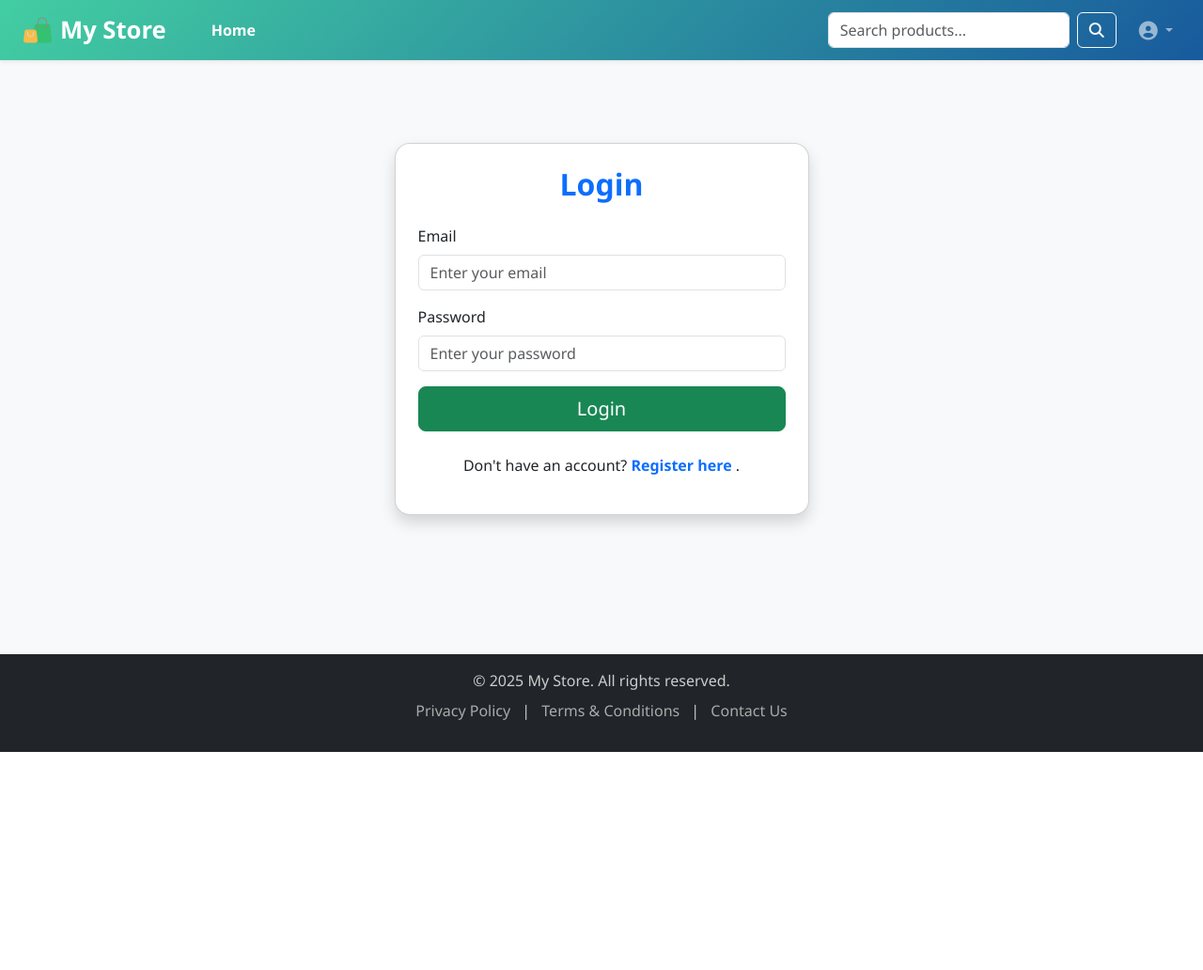
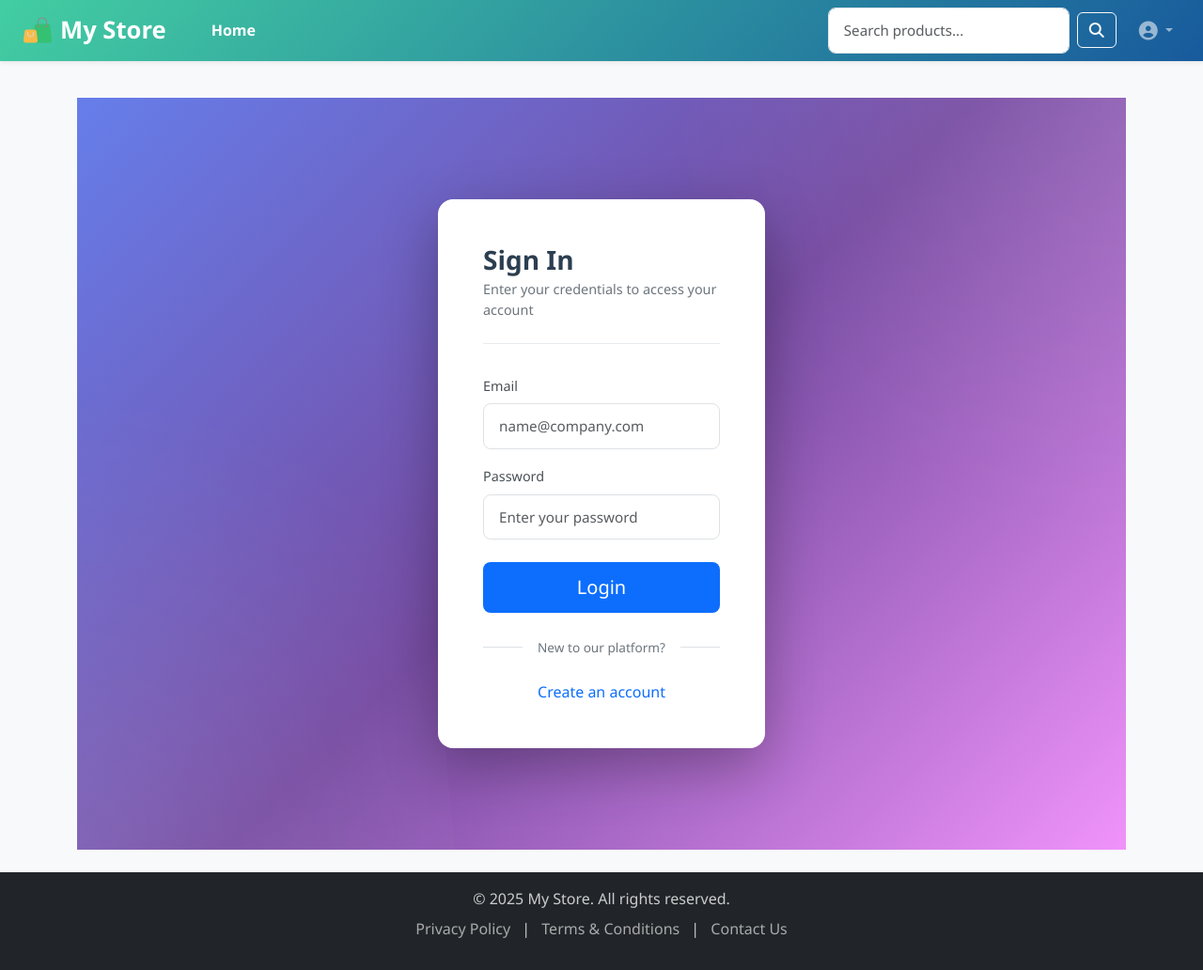
Before and after one commit to ParthibPal/E-commerce, a Flask app: page /login in a window 1280 px wide. Shown: the whole page at 94% size. Before the commit the page ends 800 px from the top, so only its background shows below. Run offline with Flask 3, Linux system fonts and the light colour scheme; some libraries are stand-ins or nearby versions.

Commit message:
login screen: update

```diff
--- a/app.py
+++ b/app.py
@@ -80,6 +80,11 @@
     return decorated
 
 # ------------------ Routes ------------------
+@app.route("/healthz")
+def health_check():
+    return "OK", 200
+
+
 @app.route('/')
 def home():
     products = list(mongo.db.products.find())
--- a/templates/login.html
+++ b/templates/login.html
@@ -2,16 +2,195 @@
 {% block title %}Login{% endblock %}
 
 {% block content %}
-<div class="container py-5">
+<style>
+  @keyframes fadeIn {
+    from {
+      opacity: 0;
+      transform: translateY(20px);
+    }
+    to {
+      opacity: 1;
+      transform: translateY(0);
+    }
+  }
+
+  .login-container {
+    min-height: 100vh;
+    width: 100%;
+    background: linear-gradient(135deg, #667eea 0%, #764ba2 50%, #f093fb 100%);
+    display: flex;
+    align-items: center;
+    padding: 2rem 0;
+    position: relative;
+    overflow: hidden;
+  }
+
+  .login-container::before {
+    content: '';
+    position: absolute;
+    top: -50%;
+    right: -50%;
+    width: 100%;
+    height: 100%;
+    background: radial-gradient(circle, rgba(255,255,255,0.1) 0%, transparent 70%);
+    animation: rotate 20s linear infinite;
+  }
+
+  .login-container::after {
+    content: '';
+    position: absolute;
+    bottom: -50%;
+    left: -50%;
+    width: 100%;
+    height: 100%;
+    background: radial-gradient(circle, rgba(255,255,255,0.1) 0%, transparent 70%);
+    animation: rotate 25s linear infinite reverse;
+  }
+
+  @keyframes rotate {
+    from {
+      transform: rotate(0deg);
+    }
+    to {
+      transform: rotate(360deg);
+    }
+  }
+
+  .login-card {
+    animation: fadeIn 0.6s ease-out;
+    background: white;
+    border: none;
+    box-shadow: 0 20px 60px rgba(0, 0, 0, 0.3);
+    position: relative;
+    z-index: 1;
+  }
+
+  .login-header {
+    border-bottom: 1px solid #e9ecef;
+    padding-bottom: 1.5rem;
+    margin-bottom: 2rem;
+  }
+
+  .login-title {
+    color: #2c3e50;
+    font-weight: 600;
+    font-size: 1.75rem;
+    margin-bottom: 0.25rem;
+  }
+
+  .login-subtitle {
+    color: #6c757d;
+    font-size: 0.9rem;
+  }
+
+  .form-control {
+    border: 1px solid #dee2e6;
+    border-radius: 8px;
+    padding: 0.75rem 1rem;
+    transition: all 0.2s ease;
+    font-size: 0.95rem;
+  }
+
+  .form-control:focus {
+    border-color: #0d6efd;
+    box-shadow: 0 0 0 0.2rem rgba(13, 110, 253, 0.1);
+  }
+
+  .form-label {
+    font-weight: 500;
+    color: #495057;
+    margin-bottom: 0.5rem;
+    font-size: 0.9rem;
+  }
+
+  .btn-login {
+    background: #0d6efd;
+    border: none;
+    border-radius: 8px;
+    padding: 0.75rem;
+    font-weight: 500;
+    transition: all 0.2s ease;
+  }
+
+  .btn-login:hover {
+    background: #0b5ed7;
+    transform: translateY(-1px);
+    box-shadow: 0 4px 12px rgba(13, 110, 253, 0.3);
+  }
+
+  .btn-login:active {
+    transform: translateY(0);
+  }
+
+  .divider {
+    text-align: center;
+    margin: 1.5rem 0;
+    position: relative;
+  }
+
+  .divider::before {
+    content: '';
+    position: absolute;
+    top: 50%;
+    left: 0;
+    right: 0;
+    height: 1px;
+    background: #dee2e6;
+  }
+
+  .divider span {
+    background: white;
+    padding: 0 1rem;
+    color: #6c757d;
+    font-size: 0.85rem;
+    position: relative;
+  }
+
+  .register-link {
+    color: #0d6efd;
+    text-decoration: none;
+    font-weight: 500;
+    transition: color 0.2s ease;
+  }
+
+  .register-link:hover {
+    color: #0b5ed7;
+    text-decoration: underline;
+  }
+
+  .alert {
+    border-radius: 8px;
+    border: none;
+    font-size: 0.9rem;
+  }
+
+  .input-group-text {
+    background: #f8f9fa;
+    border: 1px solid #dee2e6;
+    border-right: none;
+    border-radius: 8px 0 0 8px;
+  }
+
+  .input-with-icon {
+    border-left: none;
+    border-radius: 0 8px 8px 0;
+  }
+</style>
+
+<div class="login-container">
+  <div class="container">
     <div class="row justify-content-center">
-    <div class="col-md-6 col-lg-5">
+      <div class="col-md-6 col-lg-4">
 
         <!-- Login Card -->
-      <div class="card shadow rounded-4">
-        <div class="card-body p-4">
+        <div class="card login-card rounded-4">
+          <div class="card-body p-4 p-md-5">
 
-          <!-- Heading -->
-          <h2 class="text-center mb-4 fw-bold text-primary">Login</h2>
+            <!-- Header -->
+            <div class="login-header">
+              <h2 class="login-title">Sign In</h2>
+              <p class="login-subtitle mb-0">Enter your credentials to access your account</p>
+            </div>
 
             <!-- Flash Messages -->
             {% with messages = get_flashed_messages(with_categories=true) %}
@@ -32,33 +211,37 @@
               <!-- Email Field -->
               <div class="mb-3">
                 {{ form.email.label(class="form-label") }}
-              {{ form.email(class="form-control", placeholder="Enter your email") }}
+                {{ form.email(class="form-control", placeholder="name@company.com") }}
                 {% if form.email.errors %}
-                <div class="text-danger small">{{ form.email.errors[0] }}</div>
+                  <div class="text-danger small mt-1">{{ form.email.errors[0] }}</div>
                 {% endif %}
               </div>
 
               <!-- Password Field -->
-            <div class="mb-3">
+              <div class="mb-4">
                 {{ form.password.label(class="form-label") }}
                 {{ form.password(class="form-control", placeholder="Enter your password") }}
                 {% if form.password.errors %}
-                <div class="text-danger small">{{ form.password.errors[0] }}</div>
+                  <div class="text-danger small mt-1">{{ form.password.errors[0] }}</div>
                 {% endif %}
               </div>
 
               <!-- Submit Button -->
-            <div class="d-grid">
-              {{ form.submit(class_="btn btn-success btn-lg") }}
+              <div class="d-grid mb-3">
+                {{ form.submit(class_="btn btn-login btn-lg text-white") }}
               </div>
             </form>
 
+            <!-- Divider -->
+            <div class="divider">
+              <span>New to our platform?</span>
+            </div>
+
             <!-- Registration Link -->
-          <p class="text-center mt-4">
-            Don't have an account?
-            <a href="{{ url_for('register') }}" class="text-decoration-none text-primary fw-semibold">
-              Register here
-            </a>.
+            <p class="text-center mb-0">
+              <a href="{{ url_for('register') }}" class="register-link">
+                Create an account
+              </a>
             </p>
 
           </div>
@@ -67,4 +250,6 @@
       </div>
     </div>
   </div>
+</div>
+
 {% endblock %}
```
Lines whose indentation alone changed are shown as unchanged.
